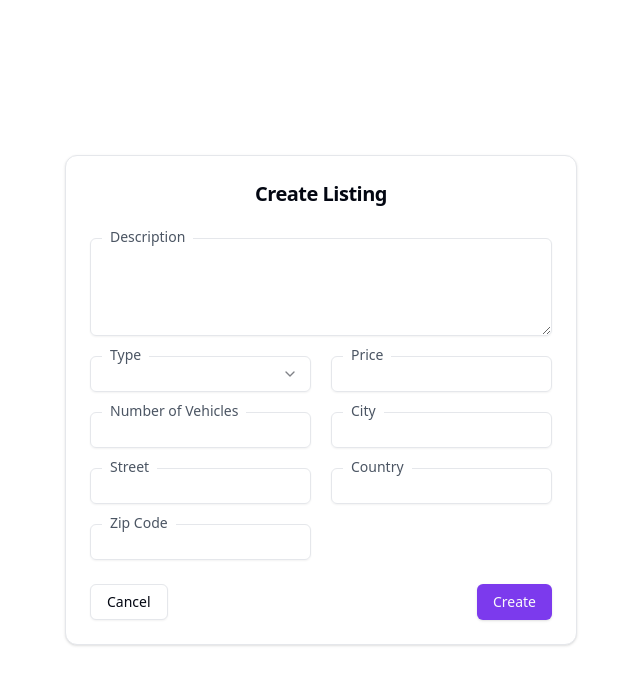
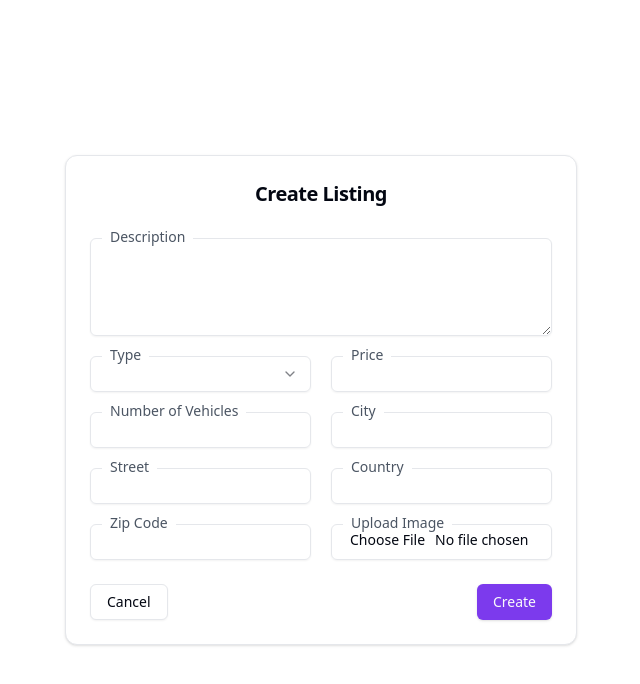
Before and after one commit to SamikshyaChhetri/Frontend-Parkit, a Next.js app: page /p/1/listings in a window 1280 px wide. Shown: the top 684 px of the page, without its empty margins (319-959 px from the left). Built offline with nearby package versions, Linux system fonts and the light colour scheme.

Commit message:
input box added for uploading image

```diff
--- a/src/app/p/[userId]/listings/page.tsx
+++ b/src/app/p/[userId]/listings/page.tsx
@@ -39,6 +39,7 @@ const createSchema = z.object({
   price: z.string().min(1, "Price cannot be empty"),
   city: z.string().min(1, "City cannot be empty"),
   country: z.string().min(1, "Country cannot be empty"),
+  photo: z.string().min(1, "Photo is required"),
 });
 
 const page: FC<{
@@ -56,6 +57,7 @@ const page: FC<{
       price: "",
       city: "",
       country: "",
+      photo: "",
     },
     resolver: zodResolver(createSchema),
   });
@@ -182,6 +184,15 @@ const page: FC<{
                 </Label>
                 <Input {...form.register("zipcode")} />
               </div>
+              <div className="flex flex-col gap-1 relative">
+                <Label
+                  htmlFor="image"
+                  className="absolute -top-2 left-3 bg-white px-2 text-gray-600"
+                >
+                  Upload Image
+                </Label>
+                <Input {...form.register("photo")} type="file" />
+              </div>
             </div>
             {/* </form> */}
           </CardContent>
```
